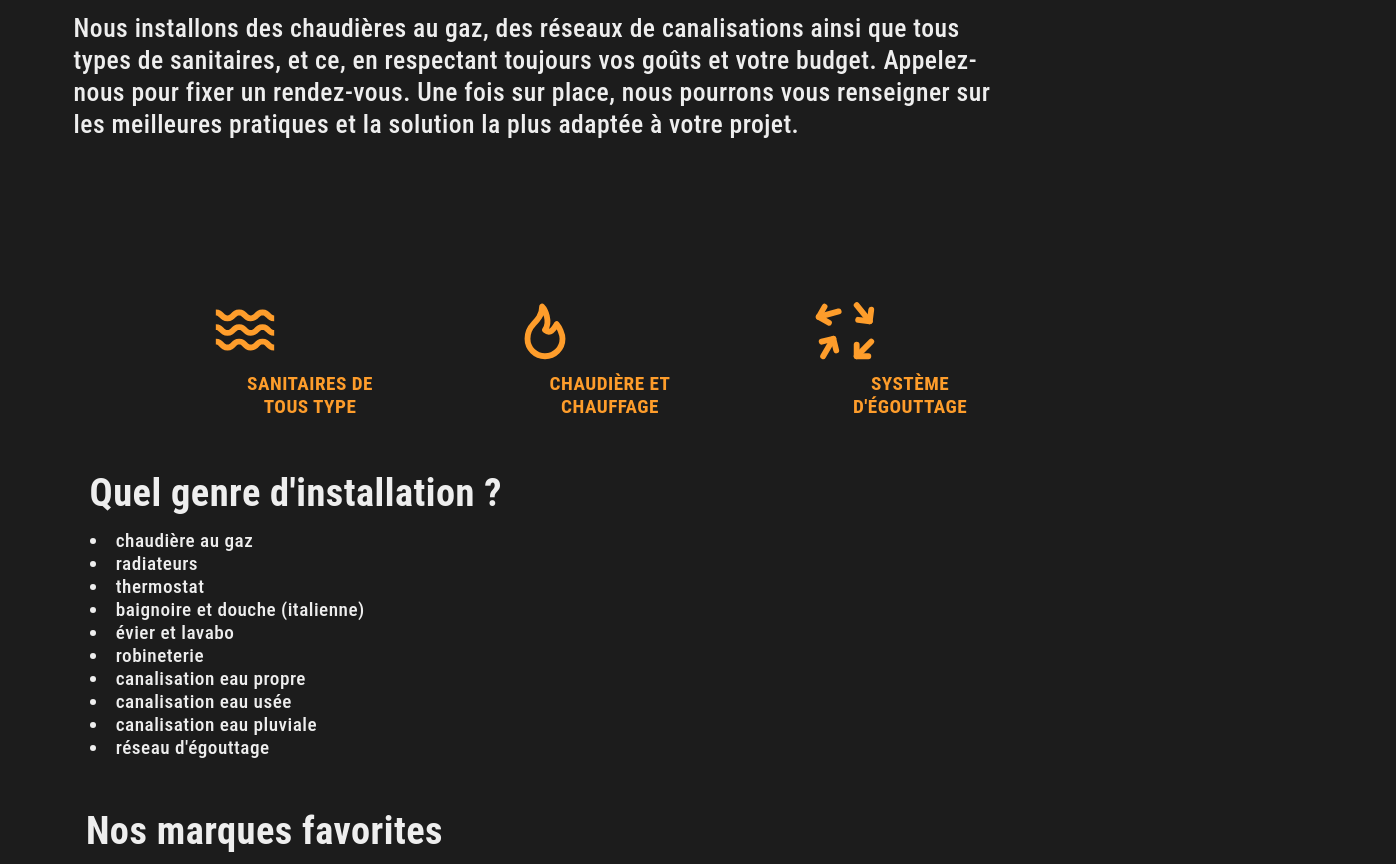
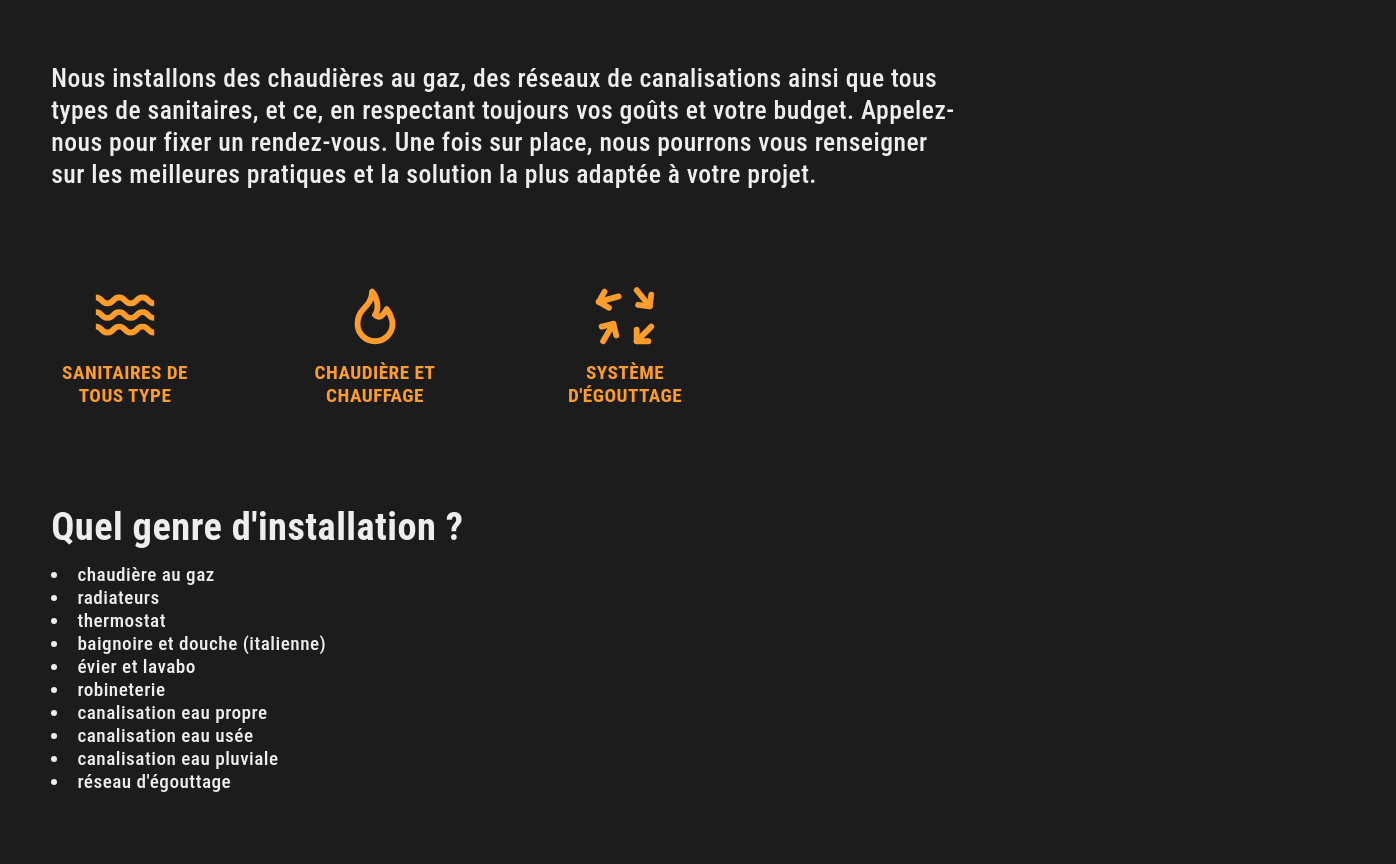
Before and after one commit to evewolfs/turbotech-web, a Gatsby site: page /installation in a window 1280 px wide. Shown: the part 795-1659 px from the top of the page, 1396 px wide, since content can reach past the window. Built offline with nearby package versions, Linux system fonts and the light colour scheme; Gatsby itself is replaced by a stand-in of ours.

Commit message:
fully removed bootstrap

```diff
--- a/src/components/Card.js
+++ b/src/components/Card.js
@@ -6,23 +6,24 @@ function CardIcon({ avatar, title, children, ...rootProps }) {
       <Box
 
         minHeight={200}
-        padding={20}
-        width={300}
+        padding={"4%"}
+        width={250}
+        style={{verticalAlign:"top"}}
 
         {...rootProps}
       >
         {avatar ? (
           <Box
-            overflow="hidden"
+            overflow="hidden" display='flex' justifyContent="center" alignItems="center"
           >
             {avatar}
           </Box>
         ) : null}
         {title ? (
-          <Box fontSize="clamp(1rem, 2vw, 1.2rem)" margin="4%"   textTransform='uppercase' maxWidth="200px" textAlign='center'
+          <Box fontSize="clamp(1rem, 2vw, 1.2rem)" marginTop="8%"   textTransform='uppercase' maxWidth="200px" textAlign='center'
           display='flex'
           flexDirection="column"
-          alignItems="center" padding="1% 6%">
+          alignItems="center" justifyContent="center">
             {title}
           </Box>
         ) : null}
--- a/src/components/Footer.js
+++ b/src/components/Footer.js
@@ -129,5 +129,5 @@ const TVAButton = styled.div`
 `
 
 const IconBox = styled.div`
-  padding: 2%;
+  padding: 8% 16%;
 `
--- a/src/components/Navbar/NavbarElements.js
+++ b/src/components/Navbar/NavbarElements.js
@@ -11,7 +11,7 @@ export const Nav = styled.nav`
   top: 0;
   right: 0;
   margin: 0;
-  position: relative;
+  position: sticky;
   justify-content: space-between;
   @media screen and (max-width: 960px) {
     transition: 0.8s all ease;
@@ -25,6 +25,7 @@ export const NavbarContainer = styled.div`
   z-index: 1;
   width: 100%;
   max-width: 1000px;
+  justify-content: start;
 
 
 
@@ -63,6 +64,7 @@ export const NavMenu = styled.ul`
   align-items: center;
   list-style: none;
   text-align: center;
+
   @media screen and (max-width: 960px) {
     flex-direction: column;
     width: 100%;
@@ -90,7 +92,7 @@ export const NavLinks = styled(Link)`
   display: flex;
   align-items: center;
   text-decoration: none;
-  padding: 0.2rem 3rem;
+  padding: 0 8%;
   height: 100%;
   margin-top: 1rem;
   margin-left: 1rem;
@@ -107,6 +109,8 @@ export const NavLinks = styled(Link)`
     color: var(--white);
   }
   button {
+
+    margin-left: 20rem;
     border: 2px solid var(--orange);
     border-radius: 50px;
     color: var(--orange);
@@ -122,10 +126,13 @@ export const NavLinks = styled(Link)`
     vertical-align: middle;
     padding:0 1rem;
     margin-top: -2rem;
+    justify-self: flex-end;
+
     @media screen and (max-width: 960px) {
-        margin-right: 4rem;
+        margin-right: 6rem;
     margin-top: -4rem;
       padding:0 1rem;
+      margin-left: 1rem;
     }
   }
 
--- a/src/components/pagecmp/HeroImage.js
+++ b/src/components/pagecmp/HeroImage.js
@@ -21,7 +21,7 @@ export default HeroImage
 const HeroTitle = styled.div`
   font-size: clamp(2rem, 10vw, 4rem);
   font-weight: 700;
-  color: var(--white);
+  color: white;
   text-transform: uppercase;
   /* text-shadow: 2px 2px 4px #000000; */
   z-index: 100;
@@ -32,6 +32,10 @@ const HeroTitle = styled.div`
   transform: translate(-50%, -50%);
   background-color: transparent;
   text-shadow: 1px 1px 3px rgba(80, 80, 80, 0.8);
+  @media screen and (max-width: 960px) {
+    top: 34%;
+
+  }
 
   `
 
@@ -40,7 +44,7 @@ const HeroContainer = styled.div`
   justify-content: center;
   align-items: center;
   padding: 0 auto;
-margin-bottom: clamp(3rem, 4vw, 6rem);
+margin-bottom: 6%;
   color: var(--white);
 `
 
@@ -52,6 +56,10 @@ const HeroBg = styled.div`
   width: 100%;
   height: 500px;
   overflow: hidden;
+  @media screen and (max-width: 960px) {
+    height: 300px;
+
+  }
 `
 
 const ImgBg = styled.div`
@@ -64,7 +72,7 @@ background-repeat: no-repeat;
   /* filter: sepia(var(--value, 100%)); */
   /* filter: sepia(100%) hue-rotate(-360deg); */
   @media screen and (max-width: 960px) {
-    height:200px;
+    img {height:300px;}
     }
 
 `
--- a/src/components/pagecmp/PageHeader.js
+++ b/src/components/pagecmp/PageHeader.js
@@ -16,8 +16,8 @@ function PageHeader({ title, children, ...rootProps }) {
         {...rootProps}
       >
         {title ? (
-          <Box fontSize="clamp(2rem, 3vw, 3rem)" style={{lineHeight:"1.2",   margin: '0 clamp(2rem, 2vw, 4rem)',
-          padding: '0 clamp(1rem, 1vw, 2rem)'}}>
+          <Box fontSize="clamp(2rem, 3vw, 3rem)" style={{lineHeight:"1.2",
+          padding: '0% 2%', margin: '0 2%'}}>
             {title}
           </Box>
         ) : null}
--- a/src/components/pagecmp/PageP.js
+++ b/src/components/pagecmp/PageP.js
@@ -17,17 +17,17 @@ const ParagraphRow = styled.div`
   display: flex;
   justify-content: center;
   width: clamp(30rem, 80vw, 60rem);
-  margin: 0 clamp(2rem, 2vw, 4rem);
-  padding: 0 clamp(1rem, 1vw, 2rem);
+  margin: 1% 2% ;
+  padding: 1% 2%;
 `
 
 const CardP = styled.div`
   color: var(--white);
-  font-size: clamp(1.4rem, 3vw, 1.6rem);
+  font-size: clamp(1.2rem, 3vw, 1.6rem);
   font-weight: 500;
-  line-height: clamp(1.6rem, 3vw, 2rem);
+  line-height: clamp(1.5rem, 3vw, 2rem);
   text-align: left;
   text-align: left;
   margin-top: 4%;
-  margin-bottom: 4%;
+  margin-bottom: 0;
 `
--- a/src/components/pagecmp/ServicesList.js
+++ b/src/components/pagecmp/ServicesList.js
@@ -27,7 +27,8 @@ const ListItem = styled.li`
 const ListContainer = styled.div`
 
   text-align: left;
-
+  margin-top: 2%;
+  margin-bottom: 4%;
 `
 
 const ListTitle = styled.div`
@@ -40,10 +41,9 @@ const ListTitle = styled.div`
 
 const ParagraphRow = styled.div`
   display: flex;
-  /* width: 100%; */
-  width: clamp(30rem, 80vw, 60rem);
-  margin: 0 clamp(2rem, 2vw, 4rem);
-  padding: 0 clamp(1rem, 4vw, 2rem);
+  width: 100%;
+  margin: 1% 2% ;
+  padding: 1% 2%;
   /* margin: 3rem clamp(2rem, 2vw, 4rem);
   padding: 3rem clamp(1rem, 1vw, 2rem); */
 `
--- a/src/components/styles/GlobalStyles.js
+++ b/src/components/styles/GlobalStyles.js
@@ -12,10 +12,7 @@ export const GlobalStyle = createGlobalStyle `
 
 }
 
-main {
-  padding-left: 2%;
-  padding-right: 2%;
-}
+
 :root {
     --dark: #1C1C1C;
     --orange: #FE9D2B;
--- a/src/pages/installation.js
+++ b/src/pages/installation.js
@@ -73,23 +73,22 @@ export const Head = () => <Seo title="Page installation" />
 export default Installation
 
 const IconBox = styled.div`
-  padding: clamp(10rem,30vw, 30rem);
+  padding: 1%;
   display: flex;
   flex-direction: row;
-  align-items: center;
-  justify-content: center;
+
 
 `
 const IconsRow = styled.div`
   display: flex;
   margin: 0 auto;
   flex-direction: row;
-  align-items: center;
-  justify-content: center;
+
   flex-wrap: wrap;
-  max-width: 100%;
-  margin-top: 8%;
+  width: 100%;
+  margin-top: 2%;
   @media (max-width: 768px) {
-    flex-direction: column;
+    flex-direction: row;
+    width:100%;
   }
 `
```
